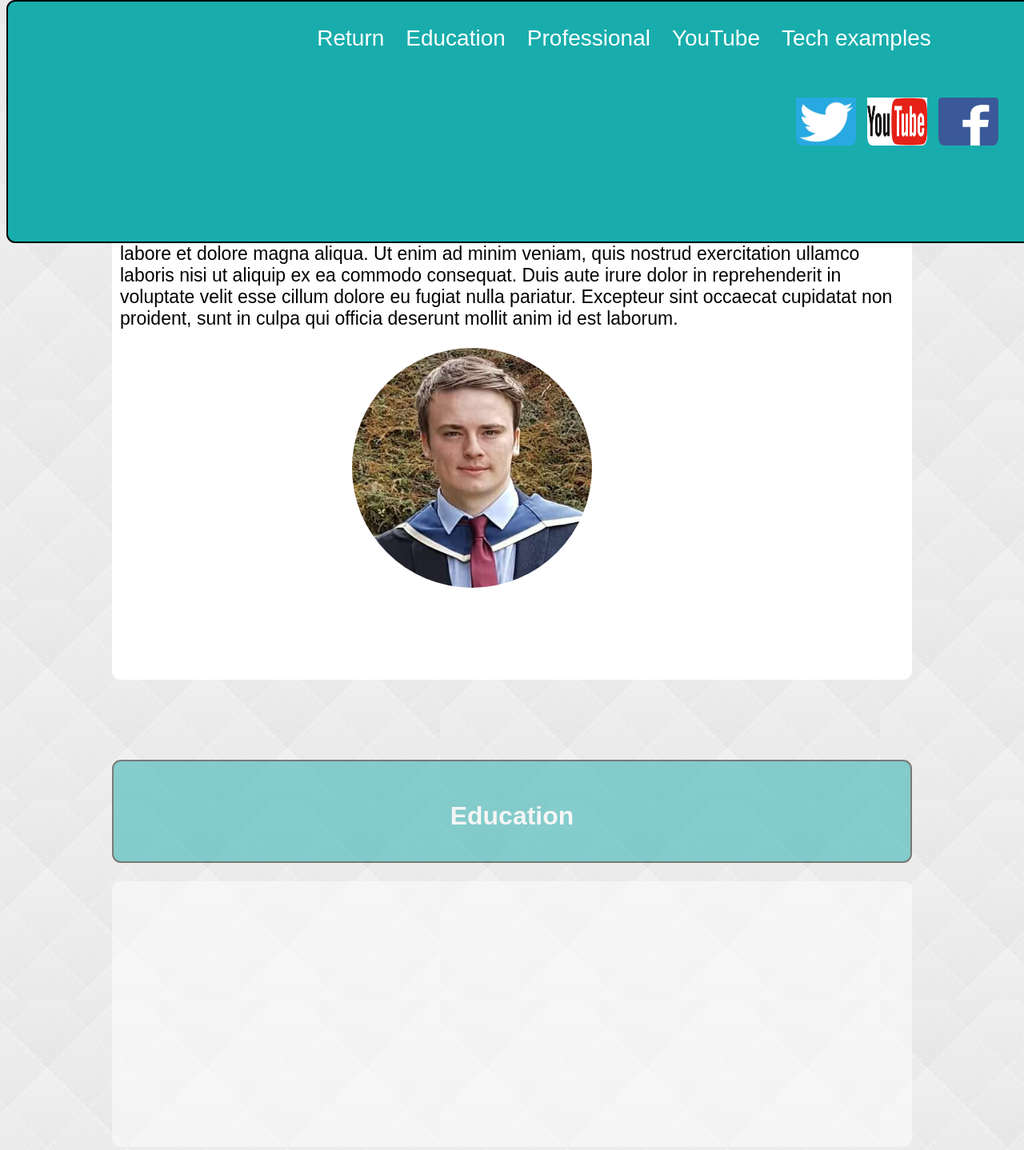
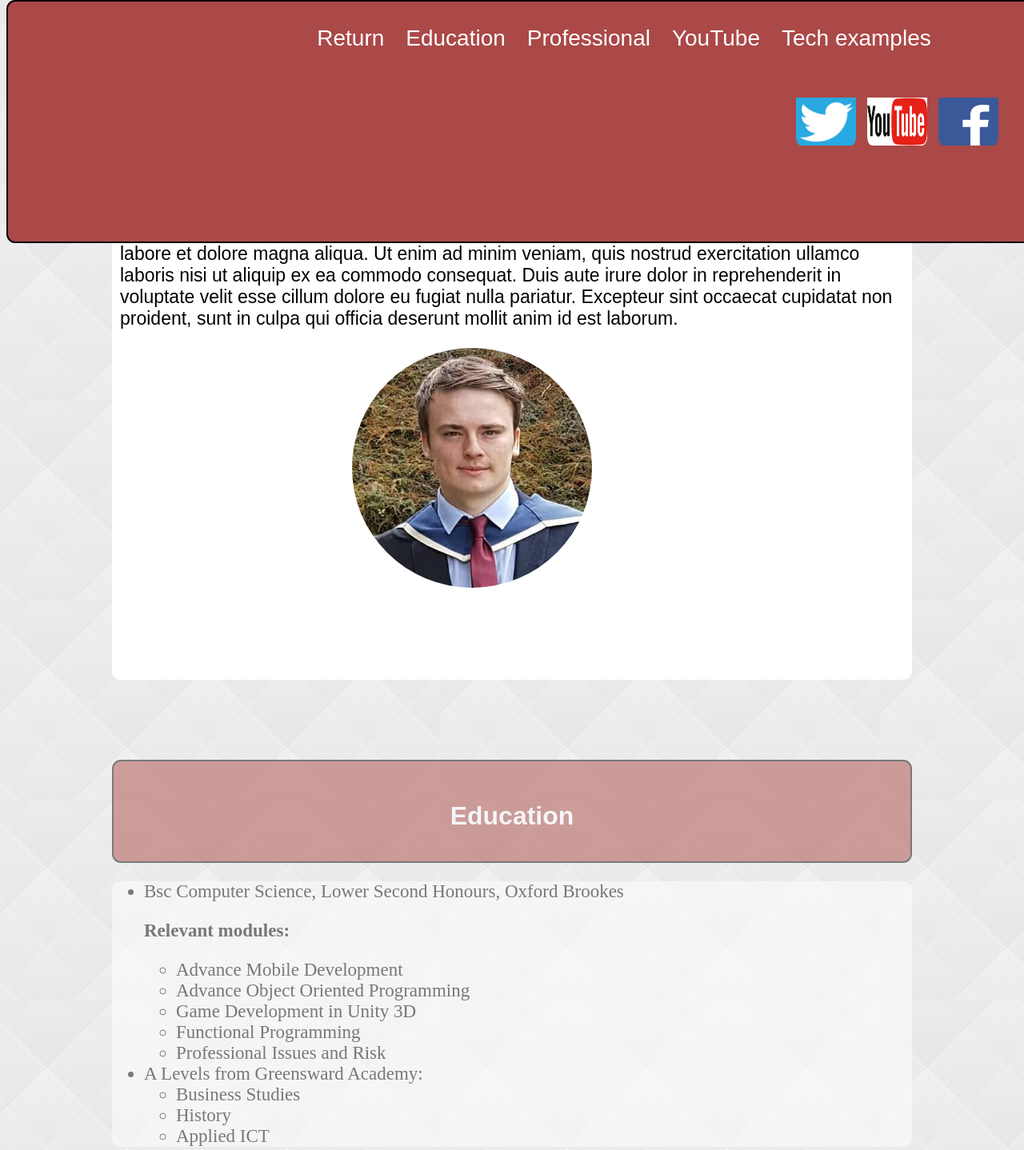
Before and after one commit to stannard95/mysite, a plain HTML site: page index.html in a window 1280 px wide. Shown: the top 1438 px of the page at 80% size. Drawn offline with Linux system fonts and the light colour scheme.

Commit message:
commented code

```diff
--- a/pages/style.css
+++ b/pages/style.css
@@ -18,7 +18,7 @@ body {
 header {
 	width: 100%;
 	height: 100px;
-	background-color: rgb(24, 173, 172);
+	background-color: rgb(170, 73, 72);
 	position: fixed;
 	top: 0;
 	z-index: 1;
@@ -66,7 +66,7 @@ header {
 
 #education_list ul {
 	font-size: 23px;
-	color: white;
+	color: black;
 
 }
 
@@ -80,7 +80,7 @@ a {
 	height: 90px;
 	float: right;
 	display: inline-block;
-	background-color: rgb(24, 173, 172);
+	background-color: rgb(70, 73, 72));
 
 }
 
@@ -125,7 +125,7 @@ a {
 	text-align: center;
 	height: 75px;
 	padding-top: 50px;
-	background-color: rgb(24, 173, 172);
+	background-color: rgb(170, 73, 72);
 	color: white;
 	opacity: 0.7;
 	border-radius: 11px;
```
